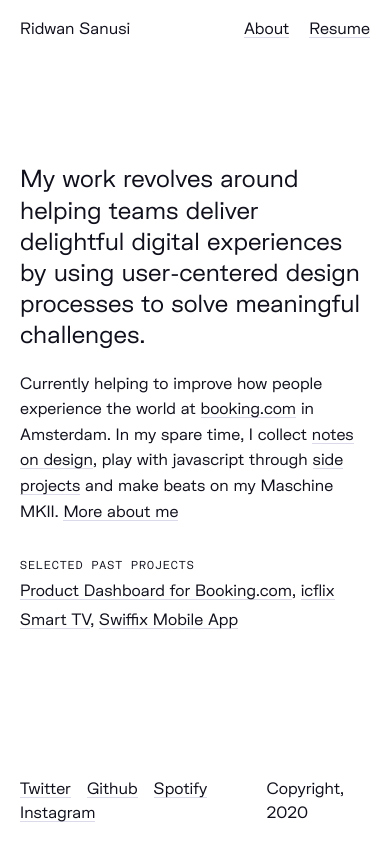
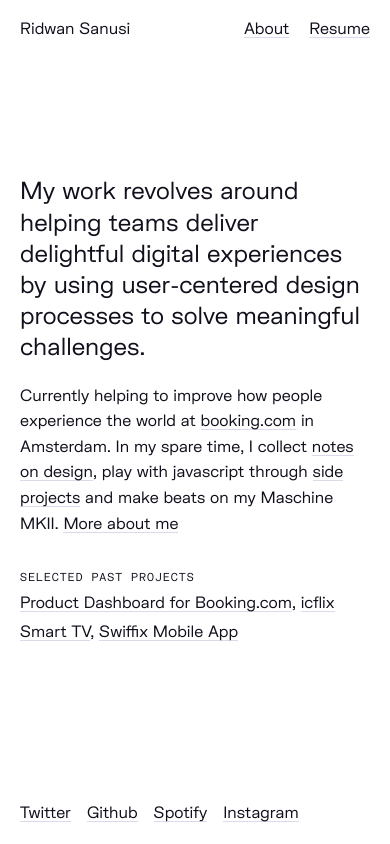
Before and after one commit to rosanusi/portfolio, a Gatsby site: page / in a window 390 px wide. Built offline with nearby package versions, Linux system fonts and the light colour scheme; Gatsby itself is replaced by a stand-in of ours; a small style sheet from the web is missing.

Commit message:
Updated the copyright to give way

```diff
--- a/src/components/footer.js
+++ b/src/components/footer.js
@@ -14,7 +14,7 @@
             <li><a href="https://www.instagram.com/busolasanusi/" rel="noopener noreferrer" target="_blank">Instagram</a></li>
           </ul>
 
-          <span className="copyright">Copyright, 2020</span>
+          {/* <span className="copyright">Copyright, 2020</span> */}
 
         </footer>
     )
--- a/src/scss/main.scss
+++ b/src/scss/main.scss
@@ -679,6 +679,11 @@
     line-height : 1.5;
     place-self: auto;
 
+    @media screen and (max-width: 600px) {
+        padding-bottom: 1.25em;
+        font-size : 1em;
+    }
+
     .rdwn-socials {
 
         ul {
@@ -699,12 +704,13 @@
 
     .copyright {
         margin-left : auto;
+
+        @media screen and (max-width: 600px) {
+            text-align: right;
+        }
     }
 
-    @media screen and (max-width: 600px) {
-        padding-bottom: 1.25em;
-        font-size : 1em;
-    }
+
 }
 
 
```
Also changed, not shown: src/css/main.css, 1 other file.
